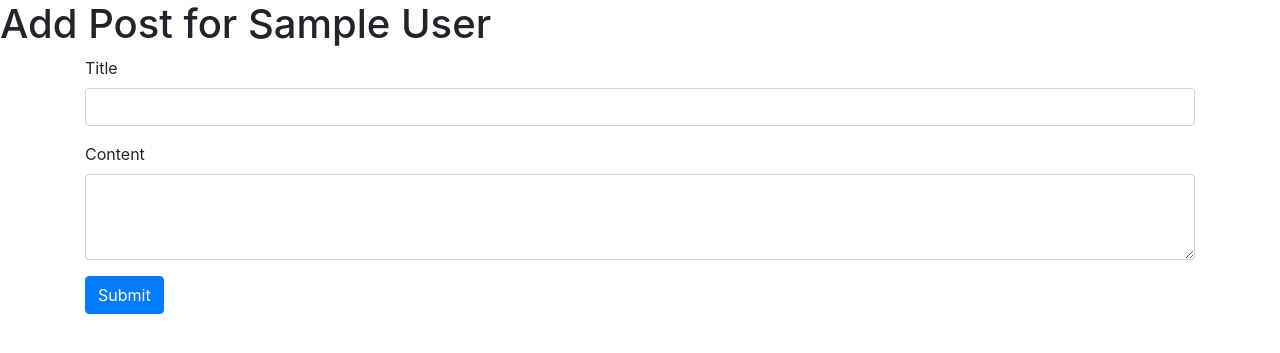
After one commit to negasaa12/blogly, a Flask app: page /users/1/posts/new in a window 1280 px wide. The commit adds this page. Shown: the top 353 px of the page. Run offline with Flask 3, Linux system fonts and the light colour scheme; tables that the repository leaves empty hold one stand-in row (values such as "Sample post").

Commit message:
post on their page

```diff
--- a/app.py
+++ b/app.py
@@ -1,9 +1,8 @@
 
-
-
+from datetime import datetime
 from flask import Flask, request, redirect, render_template
 from flask_debugtoolbar import DebugToolbarExtension
-from models import db, connect_db, User
+from models import db, connect_db, User, Post
 from sqlalchemy import text
 
 
@@ -125,8 +124,40 @@ def update_details(user_id):
 @app.route('/users/<int:user_id>/delete', methods=["POST"])
 def delete_user(user_id):
 
+
+   """DELETE USER"""
+
    users = User.query.get_or_404(user_id)
    db.session.delete(users)
    db.session.commit()
 
    return redirect('/users')
+
+
+
+@app.route('/users/<int:user_id>/posts/new')
+def post_form(user_id):
+
+    """A form for a post """
+
+    users = User.query.get_or_404(user_id)
+
+    return render_template('post.html', users=users)
+
+
+
+
+@app.route('/users/<int:user_id>/posts/new', methods=["POST"])
+def add_post(user_id):
+   """Adding users post to their page"""
+
+
+   title = request.form['title']
+   content = request.form['content']
+
+   post = Post(title=title, content=content, user_id=user_id)
+   db.session.add(post)
+   db.session.commit()
+
+   posts = Post.query.get_or_404(user_id).all()
+   return render_template('details.html', posts=post)
--- a/templates/home.html
+++ b/templates/home.html
@@ -4,6 +4,8 @@
     <meta charset="UTF-8">
     <meta http-equiv="X-UA-Compatible" content="IE=edge">
     <meta name="viewport" content="width=device-width, initial-scale=1.0">
+    <link rel="stylesheet" href="https://cdn.jsdelivr.net/npm/bootstrap@4.3.1/dist/css/bootstrap.min.css" integrity="sha384-ggOyR0iXCbMQv3Xipma34MD+dH/1fQ784/j6cY/iJTQUOhcWr7x9JvoRxT2MZw1T" crossorigin="anonymous">
+
     <title>USERS</title>
 </head>
 <body>
@@ -11,7 +13,10 @@
 {% block users_list %} {% endblock %}
 {% block details %} {% endblock %}
 {% block edits %} {% endblock %}
-<!-- <img src="https://practicaltyping.com/wp-content/uploads/2021/03/spidermanmcu.jpg"> -->
+
+{% block create_user %} {% endblock %}
+
+{% block post_form %} {% endblock %}
 
 
 </body>
--- /dev/null
+++ b/templates/post.html
@@ -0,0 +1,30 @@
+{% extends 'home.html' %}
+
+
+
+{% block post_form %}
+
+<h1> Add Post for {{users.first_name}} {{users.last_name}}</h1>
+<!-- <div>
+<form action="/users/new" method="POST">
+
+    <p>Title<input type="text" name="title"></p>
+
+    <textarea class="form-control" id="exampleFormControlTextarea1" rows="3"></textarea>
+</div> -->
+<form action="/users/{{users.id}}/posts/new" method="POST" id="add-post">
+    <div class="container">
+      <div class="mb-3">
+        <label for="title" class="form-label"> Title </label>
+        <input type="text" name="title" class="form-control" required>
+      </div>
+      <div class="mb-3">
+        <label for="content" class="form-label">Content</label>
+        <textarea class="form-control" name="content" rows="3" required></textarea>
+      </div>
+      <button type="submit" class="btn btn-primary">Submit</button>
+    </div>
+  </form>
+
+
+{% endblock %}
```
Also changed, not shown: models.py (+43 -6 lines), seed.py (+42 -3 lines), templates/create.html (+6 -11 lines), templates/details.html (+6 -1 lines).
